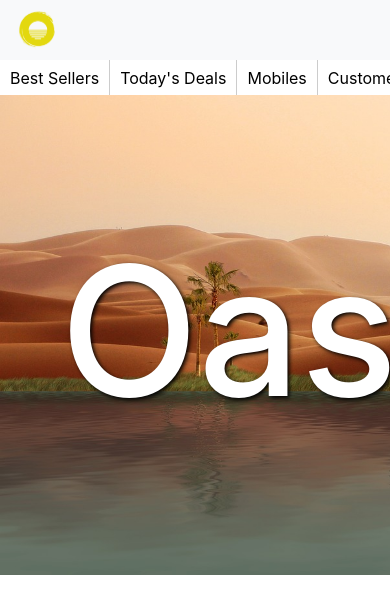
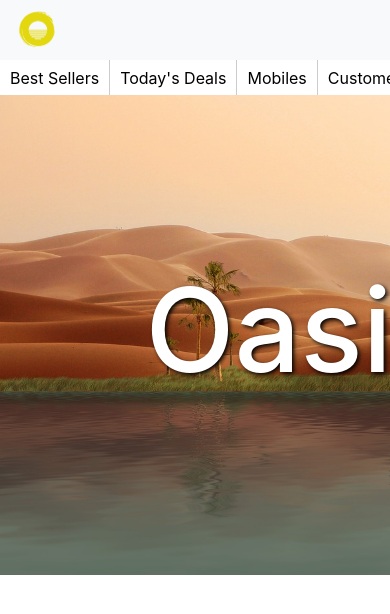
Before and after one commit to DIERYA/ecommerce, a React (Create React App) app in the folder oasis/: page / in a window 390 px wide. Shown: the top 614 px of the page. Built offline with nearby package versions, Linux system fonts and the light colour scheme.

Commit message:
update title size based on screen size

```diff
--- a/oasis/src/App.css
+++ b/oasis/src/App.css
@@ -16,3 +16,9 @@
   color: white;
   text-shadow: 2px 2px 4px rgb(0, 0, 0);
 }
+
+@media screen and (max-width: 600px) {
+  #title {
+    font-size: 7.25em;
+  }
+}
```
